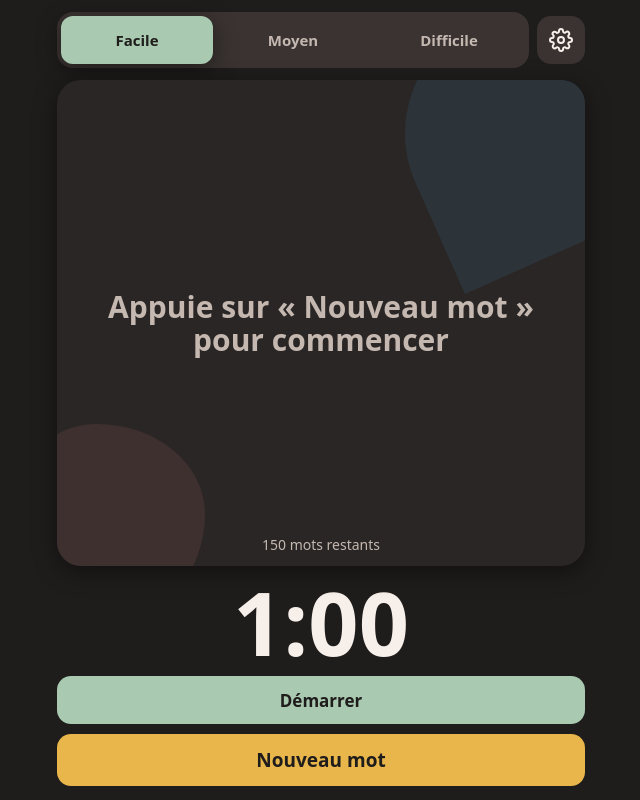
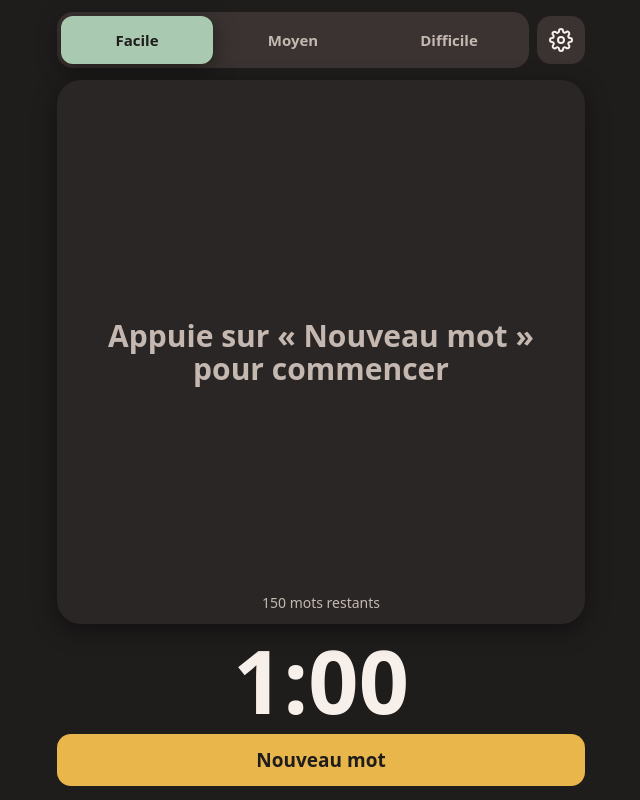
Before and after one commit to nicopat/gribouille, a plain HTML site: page index.html in a window 1280 px wide. Shown: the whole page, without its empty margins (319-959 px from the left). Drawn offline with Linux system fonts and the light colour scheme.

Commit message:
Retire le bouton Démarrer et les formes décoratives
Co-Authored-By: Claude Opus 5.5 <noreply@anthropic.com>
Claude-Session: https://claude.ai/code/session_01Gpas36fLYNwtLG7xs6EPFu

```diff
--- a/index.html
+++ b/index.html
@@ -120,18 +120,6 @@
     overflow: hidden;
     isolation: isolate;
   }
-  .stage::before, .stage::after {
-    content: ""; position: absolute; z-index: -1; pointer-events: none;
-    transition: background-color .35s ease;
-  }
-  .stage::before {
-    width: 46%; aspect-ratio: 1; top: -14%; right: -12%;
-    background: var(--blob-2); border-radius: 50% 50% 0 0; transform: rotate(-24deg);
-  }
-  .stage::after {
-    width: 38%; aspect-ratio: 1; bottom: -12%; left: -10%;
-    background: var(--blob-1); border-radius: 46% 54% 50% 50% / 55% 45% 55% 45%;
-  }
   .level-badge {
     position: absolute; top: 14px; left: 0; right: 0;
     font-size: 13px; font-weight: 700; letter-spacing: .08em; text-transform: uppercase;
@@ -175,6 +163,7 @@
     transition: color .3s ease;
   }
   .timer.warn { color: var(--danger); }
+  .timer.paused { opacity: .45; }
   .timer.warn.running { animation: pulse 1s ease-in-out infinite; }
   @keyframes pulse { 50% { transform: scale(1.06); } }
   .btn {
@@ -295,9 +284,6 @@
   <footer class="bottom">
     <div class="timer-row">
       <div class="timer" id="timer" role="timer" aria-live="off">1:00</div>
-    </div>
-    <div class="controls">
-      <button class="btn btn-accent" id="startBtn">Démarrer</button>
     </div>
     <button class="btn btn-primary btn-big" id="newWordBtn">Nouveau mot</button>
   </footer>
@@ -442,7 +428,7 @@
 
   var $ = function (id) { return document.getElementById(id); };
   var wordEl = $("word"), stageEl = $("stage"), remainingEl = $("remaining");
-  var timerEl = $("timer"), startBtn = $("startBtn");
+  var timerEl = $("timer");
 
   /* ================= Mots ================= */
   function remainingWords(lvl) {
@@ -504,7 +490,7 @@
     timerEl.textContent = fmt(remainingMs);
     timerEl.classList.toggle("warn", s <= 10);
     timerEl.classList.toggle("running", running);
-    startBtn.textContent = running ? "Pause" : (remainingMs > 0 && remainingMs < duration * 1000 ? "Reprendre" : "Démarrer");
+    timerEl.classList.toggle("paused", !running && remainingMs > 0 && remainingMs < duration * 1000);
   }
   function loop() {
     remainingMs = Math.max(0, endAt - Date.now());
@@ -540,7 +526,6 @@
         renderTimer();
   }
   function toggleTimer() { running ? pause() : start(); }
-  startBtn.addEventListener("click", toggleTimer);
   timerEl.addEventListener("click", toggleTimer);
 
   function timeUp() {
```
